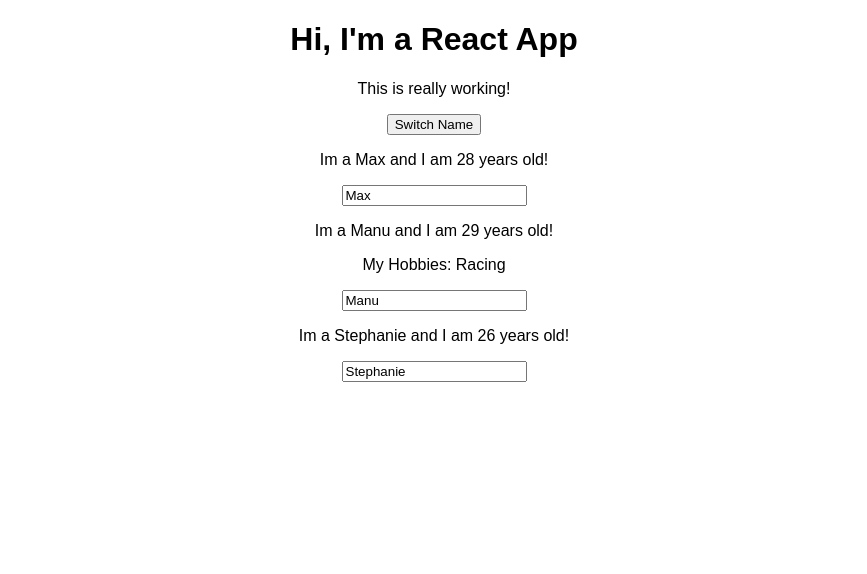
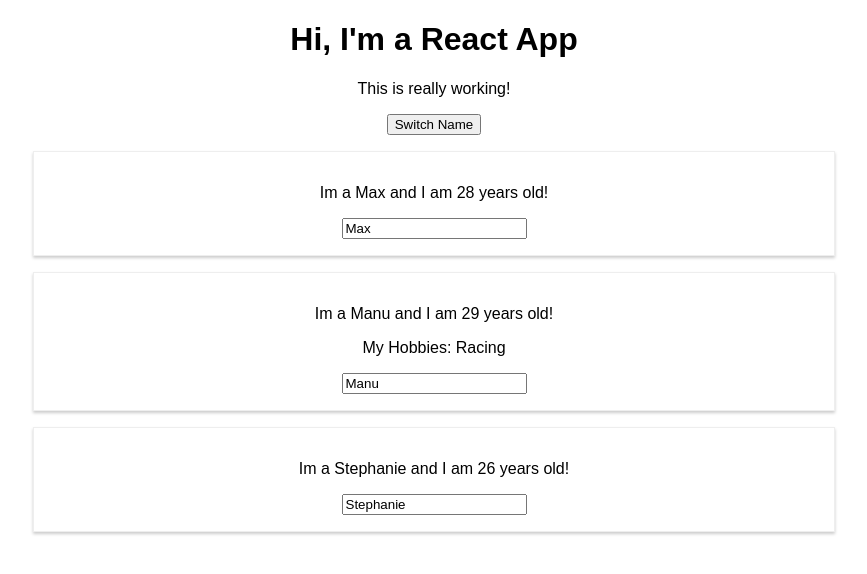
Before and after one commit to RonRofe/react_course, a React (Create React App) app: page / in a window 1280 px wide. Shown: the top 574 px of the page, without its empty margins (206-1073 px from the left). Built offline with nearby package versions, Linux system fonts and the light colour scheme.

Commit message:
working with stylesheets

```diff
--- /dev/null
+++ b/src/Person/Person.css
@@ -0,0 +1,8 @@
+.Person {
+    width: 60%;
+    margin: 16px auto;
+    border: 1px solid #EEE;
+    box-shadow: 0 2px 3px #CCC;
+    padding: 16px;
+    align-items: center;
+}
--- a/src/Person/Person.js
+++ b/src/Person/Person.js
@@ -1,8 +1,10 @@
 import React from 'react';
+
+import './Person.css';
 
 const person = (props) => {
     return (
-        <div>
+        <div className="Person">
             <p onClick={props.click}>Im a {props.name} and I am {props.age} years old!</p>
             <p>{props.children}</p>
             <input type="text" onChange={props.changed} value={props.name}></input>
```
